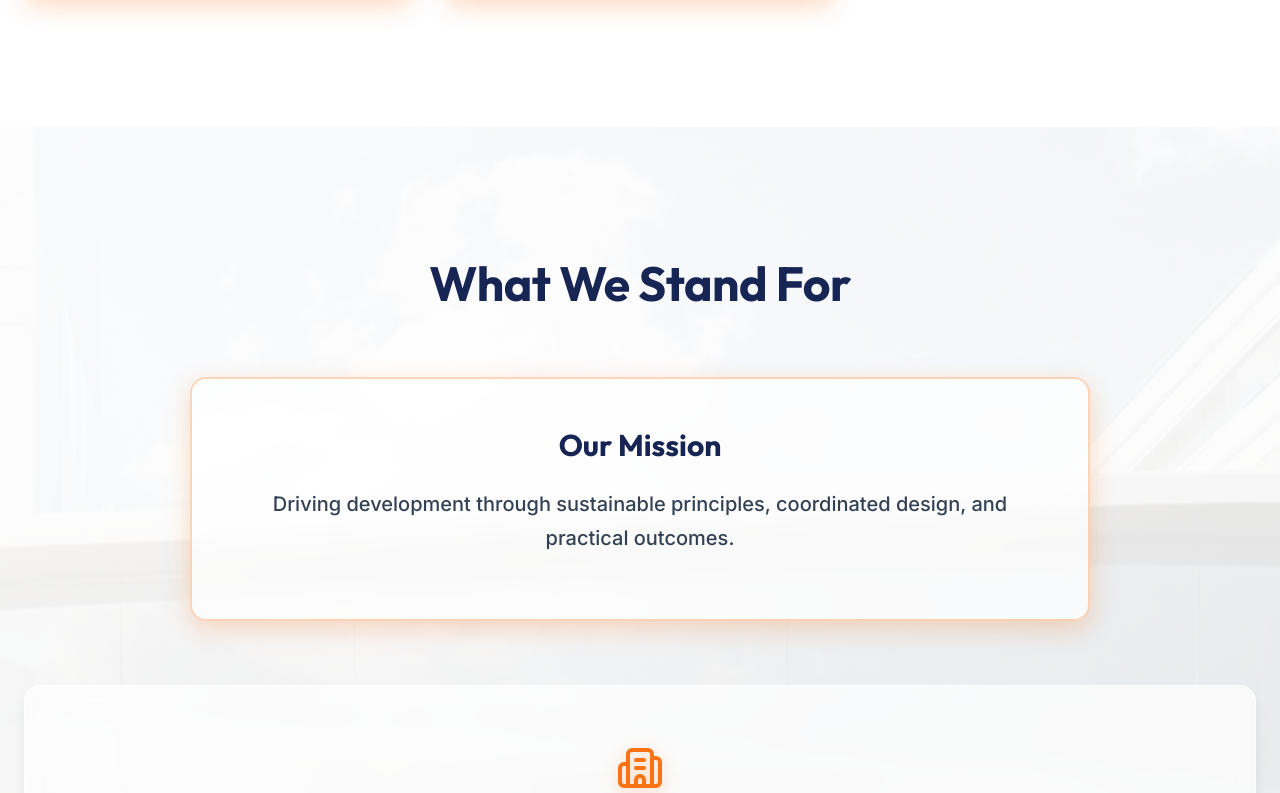
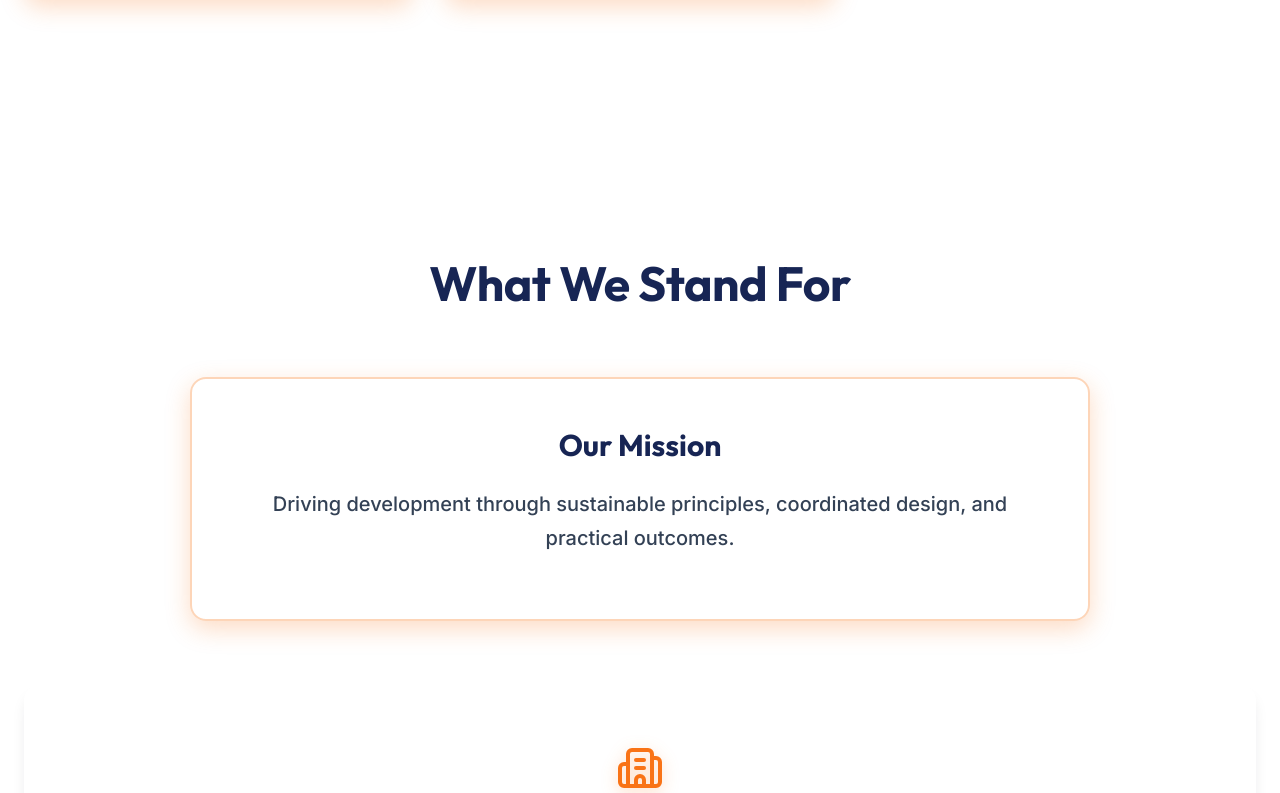
Before and after one commit to ayushghodke/Vishwakalpa, a React (Vite) app: page / in a window 1280 px wide. Shown: the part 2747-3540 px from the top of the page. Built offline with nearby package versions, Linux system fonts and the light colour scheme.

Commit message:
about background image changed

```diff
--- a/src/sections/About.tsx
+++ b/src/sections/About.tsx
@@ -11,10 +11,6 @@ const About = () => {
 
     return (
         <section id="about" className="section-lg about-section">
-            <div className="about-bg">
-                <img src="/images/portfolio/institutional.jpg" alt="About Background" />
-                <div className="about-overlay"></div>
-            </div>
 
             <div className="container">
                 {/* Section Header */}
```
